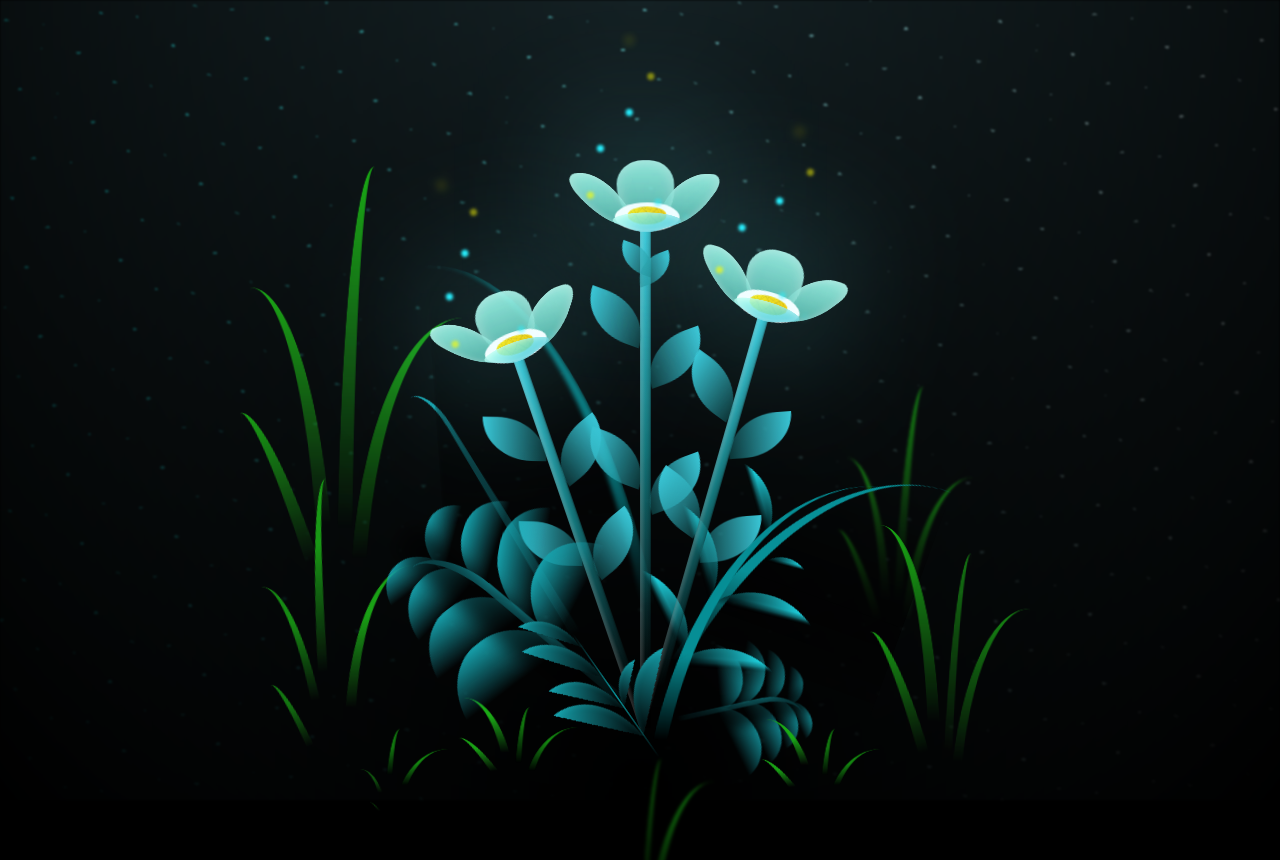
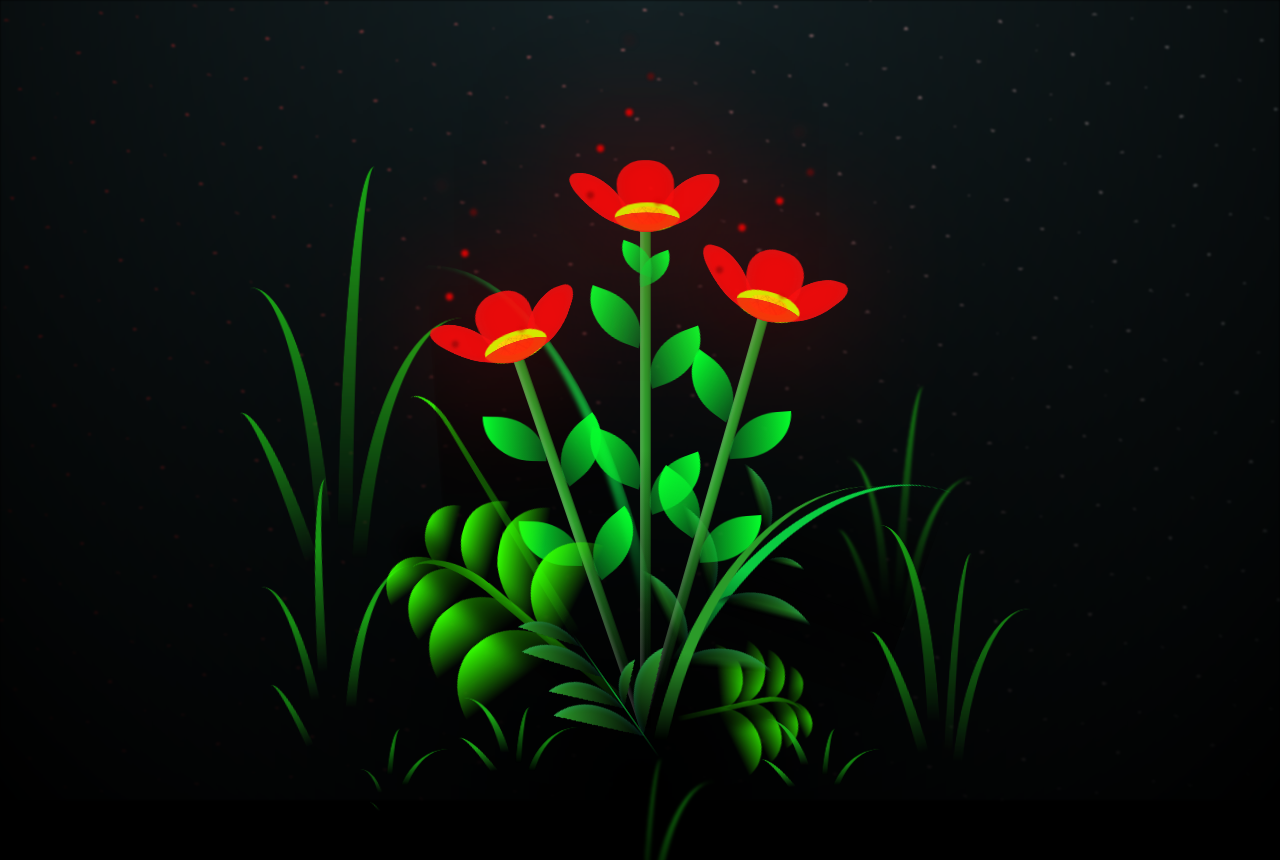
Before and after one commit to EmmanuelPerezt/VirtualFlower, a plain HTML site: page index.html in a window 1280 px wide. Shown: the top 860 px of the page. Drawn offline with Linux system fonts and the light colour scheme.

Commit message:
updated flowers

```diff
--- a/css/main.css
+++ b/css/main.css
@@ -28,7 +28,7 @@ body {
   width: 100%;
   height: 100%;
   filter: blur(0.1vmin);
-  background-image: radial-gradient(ellipse at top, transparent 0%, var(--dark-color)), radial-gradient(ellipse at bottom, var(--dark-color), rgba(145, 233, 255, 0.2)), repeating-linear-gradient(220deg, rgb(0, 0, 0) 0px, rgb(0, 0, 0) 19px, transparent 19px, transparent 22px), repeating-linear-gradient(189deg, rgb(0, 0, 0) 0px, rgb(0, 0, 0) 19px, transparent 19px, transparent 22px), repeating-linear-gradient(148deg, rgb(0, 0, 0) 0px, rgb(0, 0, 0) 19px, transparent 19px, transparent 22px), linear-gradient(90deg, rgb(0, 255, 250), rgb(240, 240, 240));
+  background-image: radial-gradient(ellipse at top, transparent 0%, var(--dark-color)), radial-gradient(ellipse at bottom, var(--dark-color), rgba(145, 233, 255, 0.2)), repeating-linear-gradient(220deg, rgb(0, 0, 0) 0px, rgb(0, 0, 0) 19px, transparent 19px, transparent 22px), repeating-linear-gradient(189deg, rgb(0, 0, 0) 0px, rgb(0, 0, 0) 19px, transparent 19px, transparent 22px), repeating-linear-gradient(148deg, rgb(0, 0, 0) 0px, rgb(0, 0, 0) 19px, transparent 19px, transparent 22px), linear-gradient(90deg, rgb(255, 0, 0), rgb(240, 240, 240));
 }
 
 .flowers {
@@ -154,7 +154,7 @@ body {
   transform: translate(-50%, -100%);
   width: 8vmin;
   height: 8vmin;
-  background-color: #6bf0ff;
+  background-color: #ff0000;
   filter: blur(10vmin);
 }
 .flower__leaf {
@@ -164,11 +164,11 @@ body {
   width: 8vmin;
   height: 11vmin;
   border-radius: 51% 49% 47% 53%/44% 45% 55% 69%;
-  background-color: #a7ffee;
-  background-image: linear-gradient(to top, #54b8aa, #a7ffee);
+  background-color: #ff0a0a;
+  background-image: linear-gradient(to top, #ff0a0a, #ff0a0a);
   transform-origin: bottom center;
   opacity: 0.9;
-  box-shadow: inset 0 0 2vmin rgba(255, 255, 255, 0.5);
+  box-shadow: inset 0 0 2vmin rgba(193, 41, 41, 0.5);
 }
 .flower__leaf--1 {
   transform: translate(-10%, 1%) rotateY(40deg) rotateX(-50deg);
@@ -185,7 +185,7 @@ body {
   transform-origin: bottom left;
   border-radius: 4vmin 10vmin 4vmin 4vmin;
   transform: translate(0%, 18%) rotateX(70deg) rotate(-43deg);
-  background-image: linear-gradient(to top, #39c6d6, #a7ffee);
+  background-image: linear-gradient(to top, #ff0a0a, #ff0a0a);
   z-index: 1;
   opacity: 0.8;
 }
@@ -196,7 +196,7 @@ body {
   width: 9vmin;
   height: 4vmin;
   border-radius: 50%;
-  background-color: #fff;
+  background-color: #d0ff00;
 }
 .flower__white-circle::after {
   content: "";
@@ -212,7 +212,7 @@ body {
 .flower__line {
   height: 55vmin;
   width: 1.5vmin;
-  background-image: linear-gradient(to left, rgba(0, 0, 0, 0.2), transparent, rgba(255, 255, 255, 0.2)), linear-gradient(to top, transparent 10%, #14757a, #39c6d6);
+  background-image: linear-gradient(to left, rgba(0, 0, 0, 0.2), transparent, rgba(255, 255, 255, 0.2)), linear-gradient(to top, transparent 10%, #2c9d2a, #2c9d2a);
   box-shadow: inset 0 0 2px rgba(0, 0, 0, 0.5);
   -webkit-animation: grow-flower-tree 4s backwards;
           animation: grow-flower-tree 4s backwards;
@@ -227,7 +227,7 @@ body {
   height: var(--h);
   border-top-right-radius: var(--h);
   border-bottom-left-radius: var(--h);
-  background-image: linear-gradient(to top, rgba(20, 117, 122, 0.4), #39c6d6);
+  background-image: linear-gradient(to top, rgba(10, 186, 49, 0.4), #05ff2b);
 }
 .flower__line__leaf--1 {
   transform: rotate(70deg) rotateY(30deg);
@@ -264,14 +264,14 @@ body {
   bottom: 0vmin;
   width: 1vmin;
   height: 1vmin;
-  background-color: rgb(255, 251, 0);
+  background-color: rgb(134, 6, 6);
   border-radius: 50%;
   filter: blur(0.2vmin);
   -webkit-animation: light-ans 4s linear infinite backwards;
           animation: light-ans 4s linear infinite backwards;
 }
 .flower__light:nth-child(odd) {
-  background-color: #23f0ff;
+  background-color: #d40303;
 }
 .flower__light--1 {
   left: -2vmin;
@@ -314,7 +314,7 @@ body {
           animation-delay: 3.5s;
 }
 .flower__grass {
-  --c: #159faa;
+  --c: #33ff00;
   --line-w: 1.5vmin;
   position: absolute;
   bottom: 12vmin;
@@ -536,7 +536,7 @@ body {
 .flower__g-long {
   --w: 2vmin;
   --h: 6vmin;
-  --c: #159faa;
+  --c: #29e907;
   position: absolute;
   bottom: 10vmin;
   left: -3vmin;
@@ -592,9 +592,9 @@ body {
   width: 30vmin;
   height: 50vmin;
   border-top-left-radius: 100%;
-  border-left: 2vmin solid #079097;
+  border-left: 2vmin solid #0acc41;
   background-image: linear-gradient(to bottom, transparent, var(--dark-color) 60%);
-  -webkit-mask-image: linear-gradient(to top, transparent 30%, #079097 60%);
+  -webkit-mask-image: linear-gradient(to top, transparent 30%, #03c809 60%);
 }
 .flower__g-right--1 {
   -webkit-animation: flower-g-right-ans 2.5s linear infinite;
@@ -672,7 +672,7 @@ body {
 .flower__g-front__line {
   width: 0.3vmin;
   height: 20vmin;
-  background-image: linear-gradient(to top, transparent, #079097, transparent 100%);
+  background-image: linear-gradient(to top, transparent, #07972d, transparent 100%);
   position: relative;
 }
 .flower__g-front__leaf-wrapper {
@@ -780,9 +780,9 @@ body {
   height: 10vmin;
   border-radius: 100% 0% 0% 100%/100% 100% 0% 0%;
   box-shadow: inset 0 2px 1vmin hsla(184deg, 97%, 58%, 0.2);
-  background-image: linear-gradient(to bottom left, transparent, var(--dark-color)), linear-gradient(to bottom right, #159faa 50%, transparent 50%, transparent);
-  -webkit-mask-image: linear-gradient(to bottom right, #159faa 50%, transparent 50%, transparent);
-  mask-image: linear-gradient(to bottom right, #159faa 50%, transparent 50%, transparent);
+  background-image: linear-gradient(to bottom left, transparent, var(--dark-color)), linear-gradient(to bottom right, #2c9d2a 50%, transparent 50%, transparent);
+  -webkit-mask-image: linear-gradient(to bottom right, #2c9d2a 50%, transparent 50%, transparent);
+  mask-image: linear-gradient(to bottom right, #2c9d2a 50%, transparent 50%, transparent);
 }
 .flower__g-fr {
   position: absolute;
@@ -813,8 +813,8 @@ body {
   width: 30vmin;
   height: 50vmin;
   border-top-left-radius: 100%;
-  border-left: 2vmin solid #079097;
-  -webkit-mask-image: linear-gradient(to top, transparent 25%, #079097 50%);
+  border-left: 2vmin solid #2c9d2a;
+  -webkit-mask-image: linear-gradient(to top, transparent 25%, #2c9d2a 50%);
   position: relative;
   z-index: 1;
 }
@@ -826,8 +826,8 @@ body {
   height: 10vmin;
   border-radius: 100% 0% 0% 100%/100% 100% 0% 0%;
   box-shadow: inset 0 2px 1vmin hsla(184deg, 97%, 58%, 0.2);
-  background-image: linear-gradient(to bottom left, transparent, var(--dark-color) 98%), linear-gradient(to bottom right, #23f0ff 45%, transparent 50%, transparent);
-  -webkit-mask-image: linear-gradient(135deg, #159faa 40%, transparent 50%, transparent);
+  background-image: linear-gradient(to bottom left, transparent, var(--dark-color) 98%), linear-gradient(to bottom right, #2c9d2a 45%, transparent 50%, transparent);
+  -webkit-mask-image: linear-gradient(135deg, #2c9d2a 40%, transparent 50%, transparent);
 }
 .flower__g-fr__leaf--1 {
   left: 20vmin;
@@ -956,7 +956,7 @@ body {
   transform: scale(0.8) rotate(-5deg);
 }
 .long-g--1 .leaf {
-  -webkit-mask-image: linear-gradient(to top, transparent 40%, #079097 80%) !important;
+  -webkit-mask-image: linear-gradient(to top, transparent 40%, #2c9d2a 80%) !important;
 }
 .long-g--1 .leaf--1 {
   --w: 5vmin;
@@ -971,7 +971,7 @@ body {
   transform: scale(0.6) rotateX(60deg);
 }
 .long-g--2 .leaf, .long-g--3 .leaf {
-  -webkit-mask-image: linear-gradient(to top, transparent 50%, #079097 80%) !important;
+  -webkit-mask-image: linear-gradient(to top, transparent 50%, #2c9d2a 80%) !important;
 }
 .long-g--2 .leaf--1, .long-g--3 .leaf--1 {
   left: -1vmin;
@@ -982,7 +982,7 @@ body {
   bottom: 0vmin;
 }
 .long-g--3 .leaf {
-  -webkit-mask-image: linear-gradient(to top, transparent 40%, #079097 80%) !important;
+  -webkit-mask-image: linear-gradient(to top, transparent 40%, #2c9d2a 80%) !important;
 }
 .long-g--4 {
   left: 25vmin;
@@ -991,7 +991,7 @@ body {
   transform: scale(0.6) rotateX(60deg);
 }
 .long-g--4 .leaf {
-  -webkit-mask-image: linear-gradient(to top, transparent 50%, #079097 80%) !important;
+  -webkit-mask-image: linear-gradient(to top, transparent 50%, #2c9d2a 80%) !important;
 }
 .long-g--5 {
   left: 42vmin;
--- a/index.html
+++ b/index.html
@@ -9,6 +9,7 @@
         <title>flowers</title>
     </head>
     <body class="container">
+        <audio src=""></audio>
         <div class="night"></div>
         <div class="flowers">
         <div class="flower flower--1">
```
